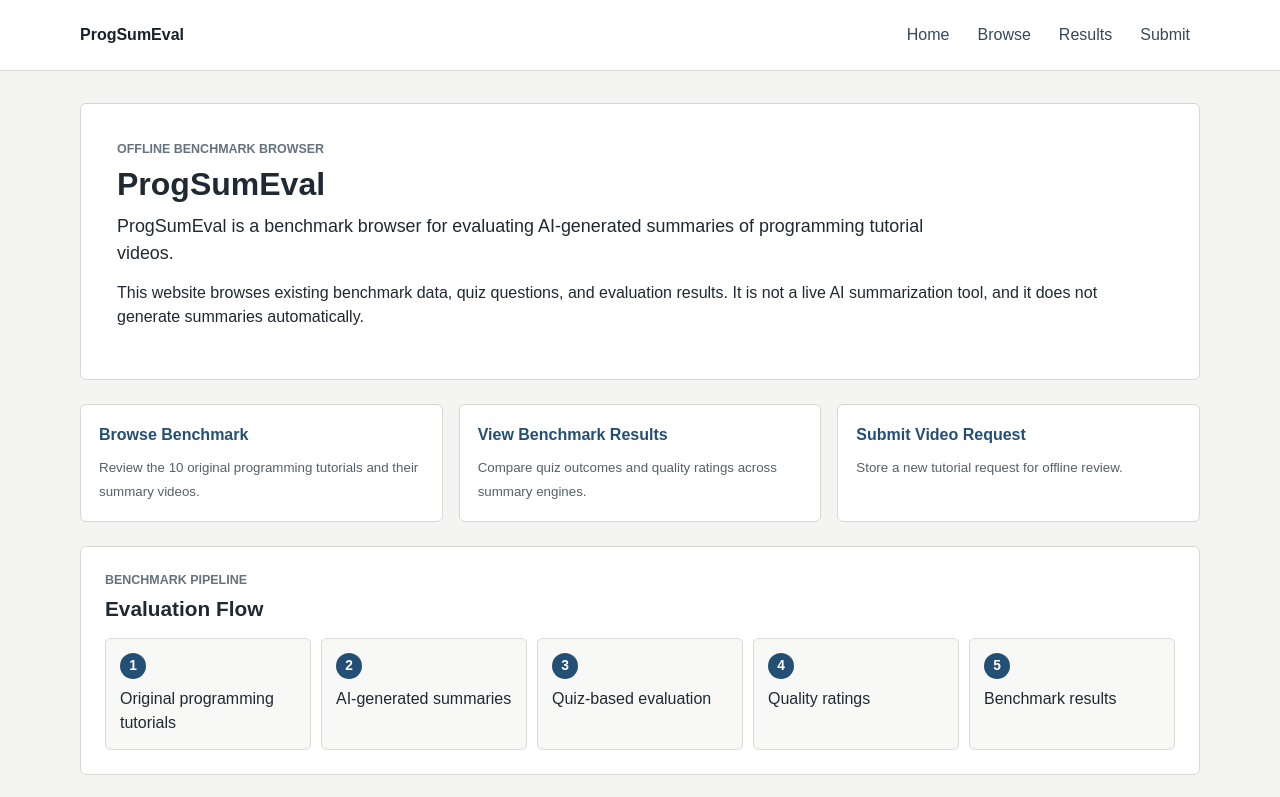
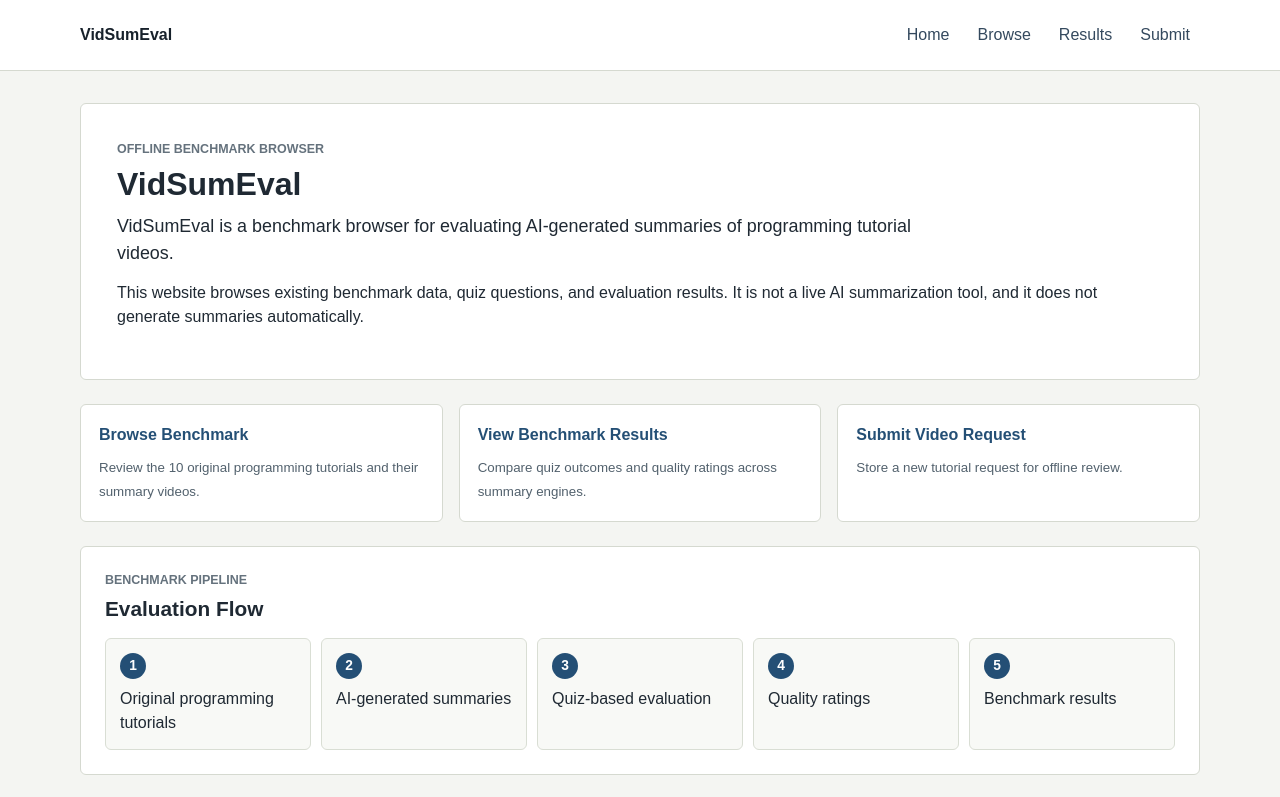
Before and after one commit to Ivve33/ProgSumEval, a website: page views/index.html in a window 1280 px wide. Shown: the top 797 px of the page. Drawn offline with Linux system fonts and the light colour scheme.

Commit message:
Align public tool branding with VidSumEval paper name

```diff
--- a/views/index.html
+++ b/views/index.html
@@ -3,13 +3,13 @@
 <head>
   <meta charset="UTF-8">
   <meta name="viewport" content="width=device-width, initial-scale=1.0">
-  <title>ProgSumEval</title>
+  <title>VidSumEval</title>
   <link rel="stylesheet" href="/css/style.css">
 </head>
 <body>
   <header class="site-header">
     <nav class="site-nav" aria-label="Main navigation">
-      <a class="brand" href="/">ProgSumEval</a>
+      <a class="brand" href="/">VidSumEval</a>
       <div class="nav-links">
         <a href="/">Home</a>
         <a href="/browse">Browse</a>
@@ -22,8 +22,8 @@
   <main class="page">
     <section class="hero-panel">
       <p class="eyebrow">Offline benchmark browser</p>
-      <h1>ProgSumEval</h1>
-      <p class="lead">ProgSumEval is a benchmark browser for evaluating AI-generated summaries of programming tutorial videos.</p>
+      <h1>VidSumEval</h1>
+      <p class="lead">VidSumEval is a benchmark browser for evaluating AI-generated summaries of programming tutorial videos.</p>
       <p>This website browses existing benchmark data, quiz questions, and evaluation results. It is not a live AI summarization tool, and it does not generate summaries automatically.</p>
     </section>
 
```
Also changed, not shown: views/browse.html (+2 -2 lines), views/results.html (+2 -2 lines), views/submit.html (+2 -2 lines), views/video-details.html (+2 -2 lines), README.md.
